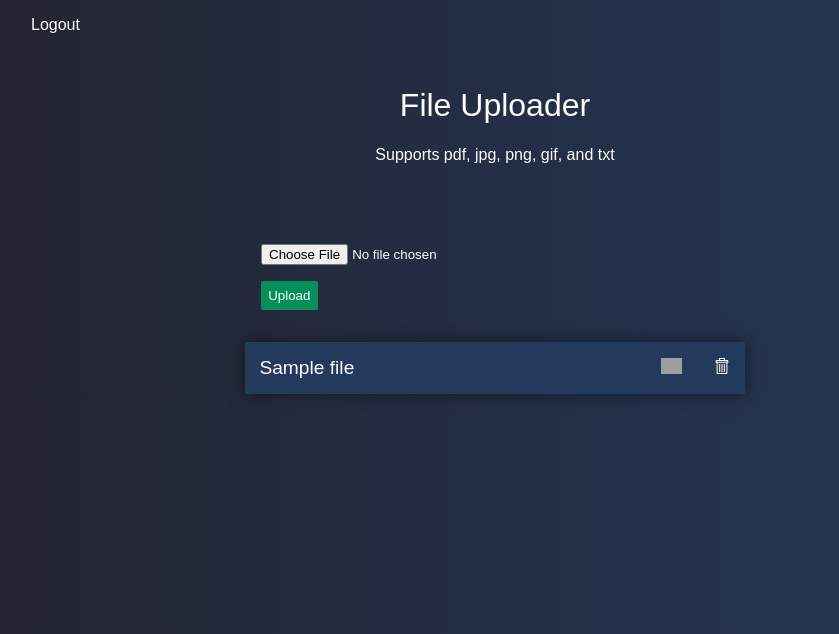
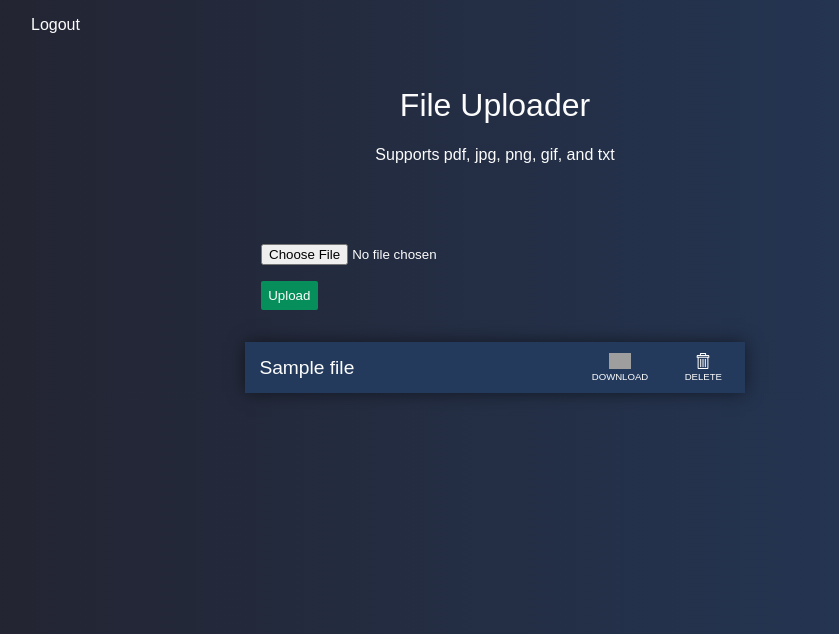
Before and after one commit to dacrands/flask-files, a Flask app: page / in a window 1280 px wide. Shown: the top 634 px of the page, without its empty margins (145-984 px from the left). Run offline with Flask 2, Linux system fonts and the light colour scheme; a user stored in the database is signed in; tables that the repository leaves empty hold one stand-in row (values such as "Sample post"); some web fonts are replaced; grey boxes are pictures that could not be loaded.

Commit message:
Better download, delete buttons

```diff
--- a/app/static/styles/main.css
+++ b/app/static/styles/main.css
@@ -4,8 +4,8 @@
   --primary-light: rgb(46, 77, 124);
   --primary-dark: #23222D;
   --action: #256EFF;
-  --danger: rgb(209, 42, 59);
-  --warning: rgb(150, 93, 19);
+  --danger: rgb(250, 91, 91);
+  --warning: rgb(243, 151, 30);
   --comp: rgb(6, 143, 91);
   --comp-light: rgb(30, 175, 120);
 }
@@ -130,6 +130,11 @@ a {
   box-shadow: 0 0 1rem rgba(0,0,0,0.5);
 }
 
+.links a {
+  text-decoration: none;
+
+}
+
 .links__a {
   /* text-align: center; */
   display: block;
@@ -148,30 +153,39 @@ a {
   background: var(--primary);
   /* display: flex; */
   display: grid;
-  grid-template-columns: 80% 1fr 1fr;
+  grid-template-columns: 4fr 1fr 1fr;
   align-items: center;
 }
 
 .links__item-container {
   text-align: center;
+  font-size: 0.6rem;
+  text-transform: uppercase;
+}
+
+.links__item-container p {
+  margin: 0;
+
+  /* text-emphasis: uppercase; */
 }
 
 .links__item-container img {
   height: 100%;
   max-height: 1rem;
-  padding: 1rem;
+  height: auto;
+  /* padding: 1rem; */
 }
 
 .warning.links__item-container :hover {
-  background: var(--warning);
+  color: var(--warning);
 }
 
 .danger.links__item-container :hover {
-  background: var(--danger);
+  color: var(--danger);
 }
 
 .links__item-a {
-  height: 1rem;
+  height: 100%;
 }
 
 .links__item:nth-of-type(even) {
--- a/app/templates/index.html
+++ b/app/templates/index.html
@@ -18,10 +18,16 @@
             {{file.name}}
           </a>
           <a class="links__item-container warning" href="{{url_for('uploaded_file', filename=file.name)}}" download>
-            <img class="links__item-a" src="../static/images/download.svg" alt="download file">
+            <div>
+                <img class="links__item-a" src="../static/images/download.svg" alt="download file">
+                <p>Download</p>
+            </div>
           </a>
           <a class="links__item-container danger" href="{{url_for('delete_file', filename=file.name)}}">
-            <img class="links__item-a" src="../static/images/rubbish-bin.svg" alt="delete file">
+            <div>
+                <img class="links__item-a" src="../static/images/rubbish-bin.svg" alt="delete file">
+                <p>Delete</p>
+            </div>
           </a>
         </div>
         {% endfor %}
```
